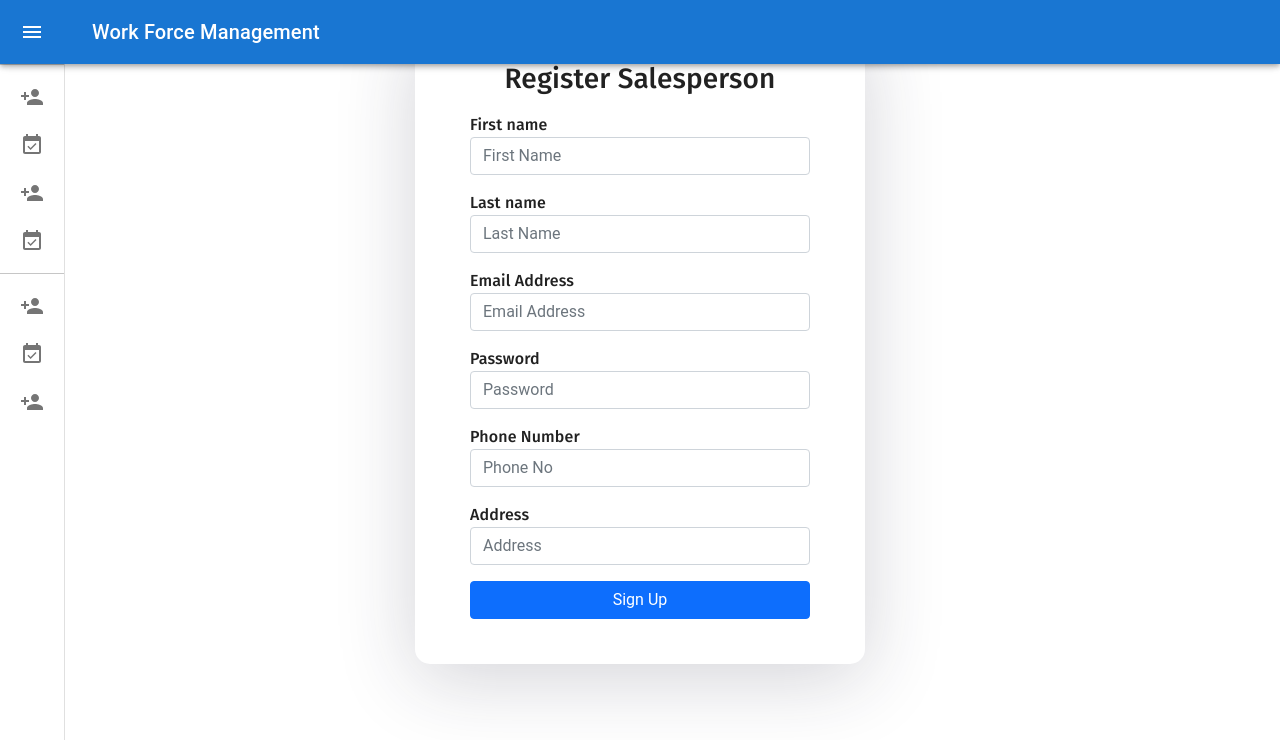
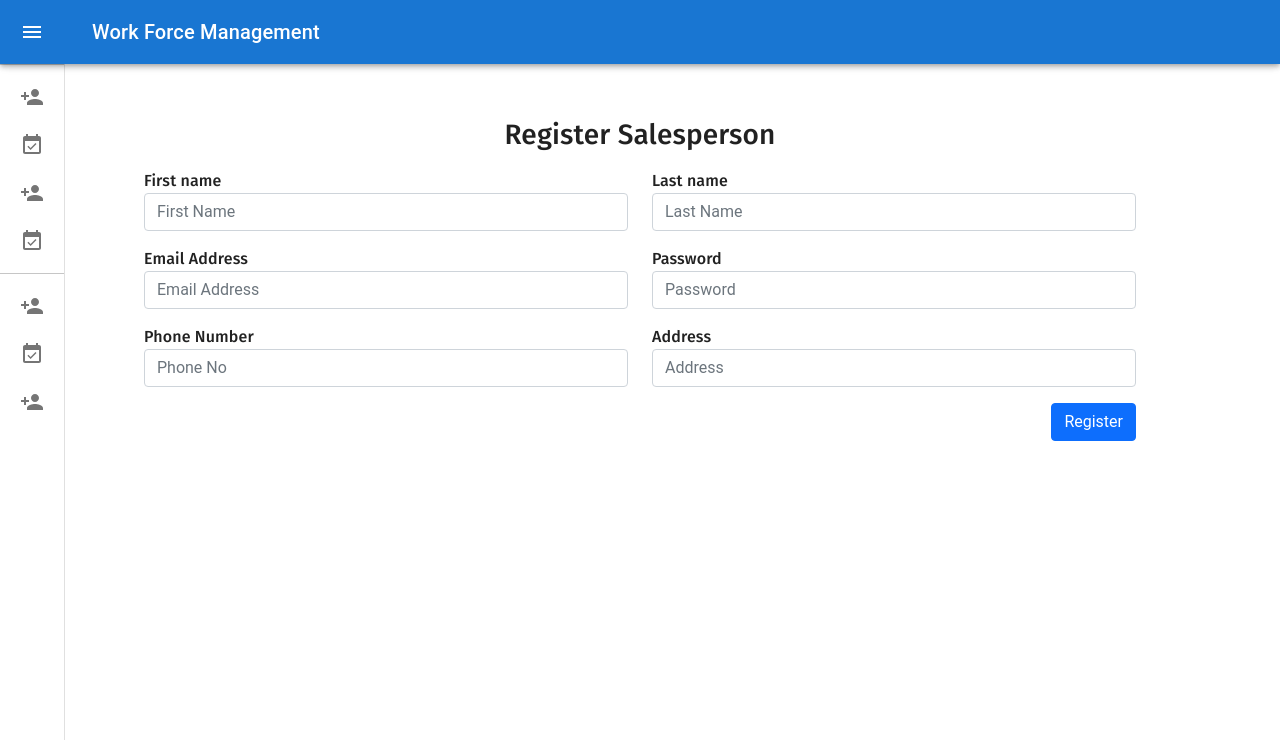
Before and after one commit to ihtisham-Ullah/univeristyproject-main, a React (Create React App) app: page /Register in a window 1280 px wide. Shown: the top 740 px of the page. Built offline with nearby package versions, Linux system fonts and the light colour scheme.

Commit message:
FORM UI | API VALIDATION

```diff
--- a/package.json
+++ b/package.json
@@ -19,9 +19,11 @@
     "cdbreact": "^1.5.3",
     "change-case": "^4.1.2",
     "cors": "^2.8.5",
+    "css-loader": "^6.7.2",
     "date-fns": "^2.29.3",
     "ejs": "^3.1.8",
     "faker": "^6.6.6",
+    "joi": "^17.7.0",
     "jsonwebtoken": "^8.5.1",
     "mongoose": "^6.7.0",
     "nodemailer": "^6.8.0",
@@ -39,6 +41,8 @@
     "react-router": "^6.4.4",
     "react-router-dom": "^6.3.0",
     "react-scripts": "^5.0.1",
+    "sass": "^1.56.1",
+    "sass-loader": "^13.2.0",
     "simplebar-react": "^2.4.3",
     "sweetalert2": "^11.6.15",
     "web-vitals": "^3.1.0"
--- a/src/App.js
+++ b/src/App.js
@@ -11,6 +11,8 @@ const App = () => {
   return (
     <div>
       <Routes>
+
+        {/* Original Routes */}
         <Route path="/" element={<LoginPage />} />
         <Route path="/Sidebar" element={<Sidebar />} />
         <Route path="/Layout" element={<Layout />} />
--- a/src/backend/app.js
+++ b/src/backend/app.js
@@ -6,6 +6,7 @@ const bcrypt = require("bcryptjs");
 var nodemailer = require("nodemailer");
 app.set("view engine", "ejs");
 app.use(express.urlencoded({ extended: false }));
+const { validateUser } = require('./userdetails');
 app.use(cors());
 app.use(express.json());
 const jwt = require("jsonwebtoken");
@@ -27,7 +28,11 @@ require("./userdetails");
 
 const User = mongoose.model("Userinfo");
 
+
 app.post("/register", async (req, res) => {
+  const { error  } = validateUser(req.body);
+  if(error) return res.status(400).send(error.details[0].message);
+
   const { firstName, lastName, email, password, address, phoneNo } = req.body;
   const encryptedPassword = await bcrypt.hash(password, 10);
   try {
@@ -53,6 +58,7 @@ require("./adminDetail");
 const Admin = mongoose.model("Admininfo");
 
 app.post("/login-user", async (req, res) => {
+
   const { email, password } = req.body;
 
   const user = await Admin.findOne({ email });
--- a/src/components/Auth/registerSalesperson/signup.component.js
+++ b/src/components/Auth/registerSalesperson/signup.component.js
@@ -204,9 +204,9 @@ export default class Register extends Component {
 
   render() {
     return (
-      <div className="auth-wrapper">
-        <div className="auth-inner">
-          <div className="main">
+      <div className="auth-wrapper p-5">
+        <div className="continer mx-5 p-5">
+          <div className="  main">
             <h3>Register Salesperson</h3>
             {this.state.isFormSubmitted ? (
               <div className="details">
@@ -217,10 +217,12 @@ export default class Register extends Component {
               </div>
             ) : (
               <form onSubmit={this.handleSubmit}>
-                <div className="mb-3">
-                  <label>First name</label>
+          <div className="row">
+                <div className=" col-md-6 form-group mb-3">
+                  <label for="firstName">First name</label>
                   <input
                     type="text"
+                    id="firstName"
                     placeholder="First Name"
                     name="firstName"
                     className="form-control"
@@ -233,13 +235,14 @@ export default class Register extends Component {
                     autoComplete="off"
                     required
                   />
-                </div>
 
                 {this.state.firstNameError && (
-                  <div className="errorMsg">{this.state.firstNameError}</div>
-                )}
+                  <small  class="text-danger"> {this.state.firstNameError}  </small>
+                  // <div className="errorMsg">{this.state.firstNameError}</div>
+                  )}
+                  </div>
 
-                <div className="mb-3">
+                <div className=" col-md-6 mb-3">
                   <label>Last name</label>
                   <input
                     type="text"
@@ -255,12 +258,13 @@ export default class Register extends Component {
                     }
                     required
                   />
+                     {this.state.lastNameError && (
+                  <small className="text-danger">{this.state.lastNameError}</small>
+                )}
                 </div>
-                {this.state.lastNameError && (
-                  <div className="errorMsg">{this.state.lastNameError}</div>
-                )}
 
-                <div className="mb-3">
+
+                <div className="col-md-6 mb-3">
                   <label>Email Address</label>
                   <input
                     type="email"
@@ -273,12 +277,13 @@ export default class Register extends Component {
                     autoComplete="off"
                     required
                   />
+                                {this.state.emailAddressError && (
+                  <small className=" text-danger">{this.state.emailAddressError}</small>
+                )}
                 </div>
-                {this.state.emailAddressError && (
-                  <div className="errorMsg">{this.state.emailAddressError}</div>
-                )}
 
-                <div className="mb-3">
+
+                <div className="col-md-6 mb-3">
                   <label>Password</label>
                   <input
                     type="password"
@@ -296,7 +301,7 @@ export default class Register extends Component {
                 {this.state.passwordError && (
                   <div className="errorMsg">{this.state.passwordError}</div>
                 )}
-                <div className="mb-3">
+                <div className="col-md-6 mb-3">
                   <label>Phone Number</label>
 
                   <input
@@ -315,7 +320,7 @@ export default class Register extends Component {
                   <div className="errorMsg">{this.state.phoneError}</div>
                 )}
 
-                <div className="mb-3">
+                <div className="col-md-6 mb-3">
                   <label>Address</label>
                   <input
                     type="text"
@@ -330,10 +335,12 @@ export default class Register extends Component {
                   />
                 </div>
 
-                <div className="d-grid">
+                <div className="col d-flex justify-content-end">
+
                   <button type="submit" className="btn btn-primary">
-                    Sign Up
+                    Register
                   </button>
+                </div>
                 </div>
               </form>
             )}
```
Also changed, not shown: src/backend/userdetails.js (+15 -0 lines), 1 other file (tests, documents, lock files or other folders).
